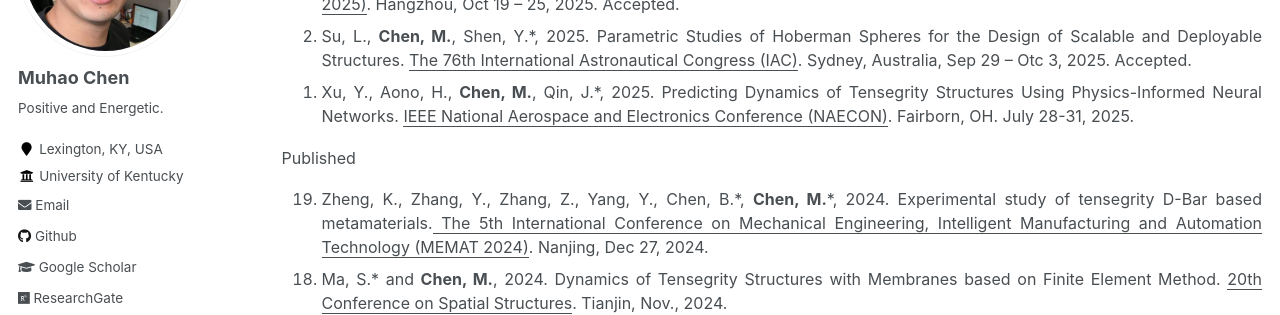
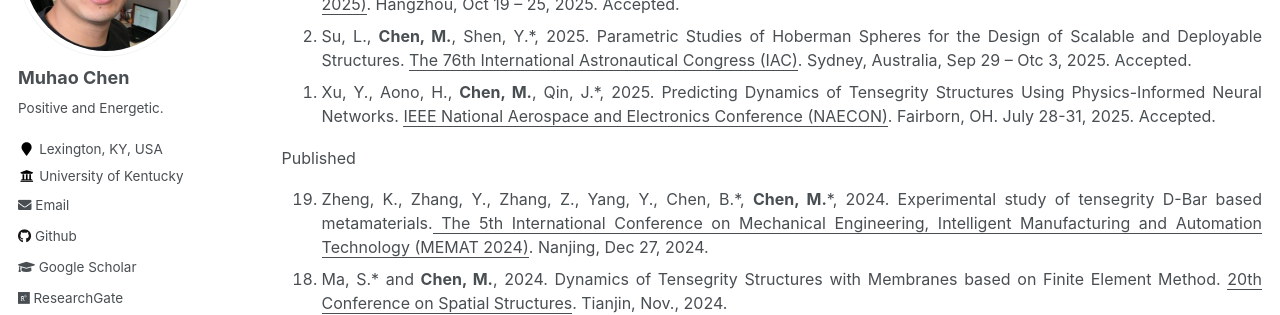
Before and after one commit to Muhao-Chen/muhao-chen.github.io, a Jekyll site: the page built from _pages/publication.md, in a window 1280 px wide and 900 px high, scrolled down 2992 px. Shown: the part 154-469 px from the top of the window. Built offline with Jekyll 4.4.1, drawn with Linux system fonts in a browser that asks for light colours.

Commit message:
Update publication.md

```diff
--- a/_pages/publication.md
+++ b/_pages/publication.md
@@ -90,7 +90,7 @@ Submitted
 <li> Shi, L., Cao, W., <strong>Chen, M.</strong>, Shen, Y*, 2025. Markov parameters generation for data-based modeling of tensegrity robots considering finite word-length effects. <u>The 2025 IEEE/RSJ International Conference on Intelligent Robots and Systems (IROS 2025)</u>. Hangzhou, Oct 19 – 25, 2025. Accepted. </li>
 <!-- <li> Li, Z., Xu, H., <strong>Chen, M.</strong>*, 2025. Efficient Gait Planning Incorporating Locomotion Dynamics for Six-Bar Spherical Tensegrity Robots. <u>The 2025 IEEE/RSJ International Conference on Intelligent Robots and Systems (IROS 2025)</u>. Hangzhou, Oct 19 – 25, 2025. Submitted. </li> -->
 <li> Su, L., <strong>Chen, M.</strong>, Shen, Y.*, 2025. Parametric Studies of Hoberman Spheres for the Design of Scalable and Deployable Structures. <u>The 76th International Astronautical Congress (IAC)</u>. Sydney, Australia, Sep 29 – Otc 3, 2025. Accepted. </li>
-<li> Xu, Y., Aono, H., <strong>Chen, M.</strong>, Qin, J.*, 2025. Predicting Dynamics of Tensegrity Structures Using Physics-Informed Neural Networks. <u>IEEE  National Aerospace and Electronics Conference (NAECON)</u>. Fairborn, OH. July 28-31, 2025. </li>
+<li> Xu, Y., Aono, H., <strong>Chen, M.</strong>, Qin, J.*, 2025. Predicting Dynamics of Tensegrity Structures Using Physics-Informed Neural Networks. <u>IEEE  National Aerospace and Electronics Conference (NAECON)</u>. Fairborn, OH. July 28-31, 2025. Accepted. </li>
 
 </ol>
 Published
```
